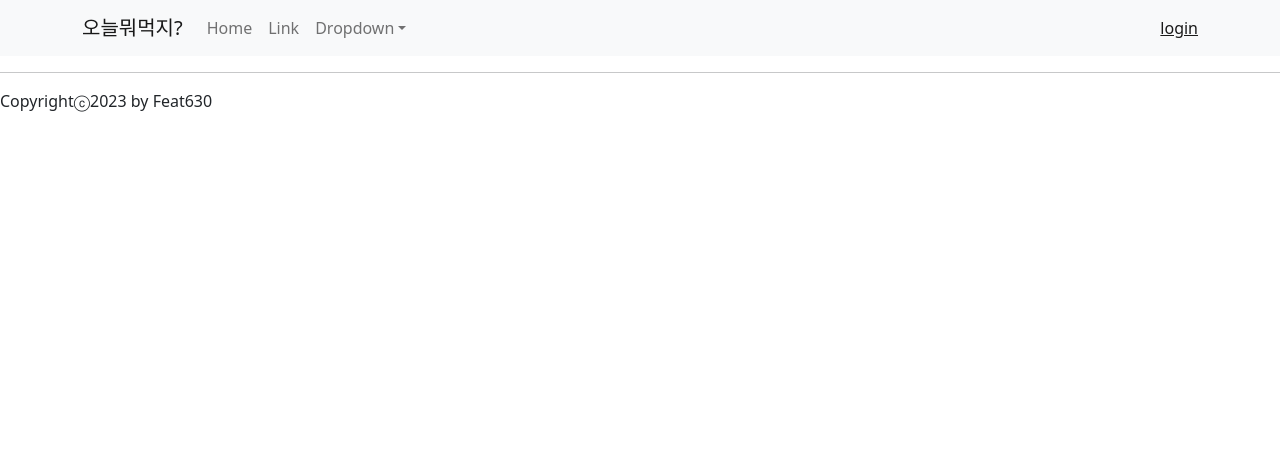
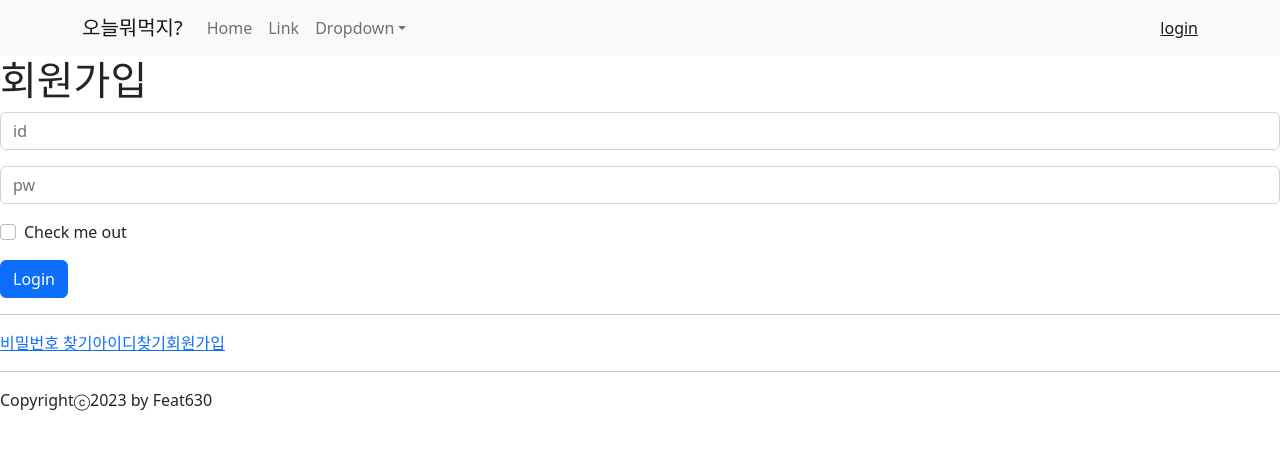
Before and after one commit to feat630/aws-test, a React app in the folder my-app/: page /signin in a window 1280 px wide. Shown: the top 450 px of the page. Built offline with nearby package versions, Linux system fonts and the light colour scheme.

Commit message:
라우터 수정

```diff
--- a/my-app/src/App.js
+++ b/my-app/src/App.js
@@ -5,6 +5,7 @@ import 'bootstrap/dist/css/bootstrap.css';
 import Main from "./component/Main";
 import Random from "./component/Random";
 import Login from './component/Login';
+import SignIn from './component/SignIn';
 
 import TopMenu from "./component/TopMenu";
 import Footer from './component/Footer';
@@ -21,6 +22,7 @@ class App extends Component {
             <Route path="/" element={<Main />}></Route>
             <Route path="/Random" element={<Random />}></Route>
             <Route path="/login" element={<Login />}></Route>
+            <Route path="/signin" element={<SignIn />}></Route>
           </Routes>
         </BrowserRouter>
         <Footer/>
--- /dev/null
+++ b/my-app/src/component/SignIn.jsx
@@ -0,0 +1,88 @@
+import React, { useState } from "react";
+import { useNavigate  } from "react-router-dom";
+import axios from "axios";
+
+import Button from 'react-bootstrap/Button';
+import Form from 'react-bootstrap/Form';
+
+function SignIn() {
+  let navigate = useNavigate();
+
+  const [id, setId] = useState();
+  const [pw, setPw] = useState();
+  const [nickname, setNickname] = useState();
+
+  const test = () => {
+    console.log("a")
+  }
+
+  const getValue = (e) => {
+		const { name, value } = e.target;
+    	if(name === 'id') {
+			setId(value);
+      console.log(value)
+		} else if(name === 'Nickname') {
+
+    } else {
+			setPw(value);
+      console.log(value)
+		}
+	}
+
+  const dataCheck = async() => {
+    const response = await axios.post('/login',{
+    data: {
+      id,
+      pw
+    }
+  }, { withCredentials: true });
+      console.log(response.data[0])
+      if(response.data[0]==null) {
+          alert("아이디, 비밀번호가 틀렸습니다");
+          console.log("실패")
+          // navigate("/");
+      } else {
+          console.log("성공")
+          // window.location.href = 'http://localhost:3000/main';
+      }
+  }
+
+
+  return (
+    <>
+    <h1>회원가입</h1>
+    <Form>
+      <Form.Group className="mb-3" controlId="formBasicEmail">
+        <Form.Control
+                    className="id-input"
+                    type='text'
+                    placeholder='id'
+                    value={id}
+                    onChange={getValue}
+                    name='id' />
+      </Form.Group>
+      <Form.Group className="mb-3" controlId="formBasicPassword">
+        <Form.Control className="pw-input"
+                    type='password'
+                    placeholder='pw'
+                    value={pw}
+                    onChange={getValue}
+                    name='pw' />
+      </Form.Group>
+
+      <Form.Group className="mb-3" controlId="formBasicCheckbox">
+        <Form.Check type="checkbox" label="Check me out" />
+      </Form.Group>
+      <Button variant="primary" onClick={() => {dataCheck()}}>
+        Login
+      </Button>
+      <hr/>
+      <a href="login">비밀번호 찾기</a>
+      <a href="login">아이디찾기</a>
+      <a href="login">회원가입</a>
+    </Form>
+    </>
+  );
+}
+
+export default SignIn;
--- a/package.json
+++ b/package.json
@@ -4,6 +4,7 @@
     "express": "^4.18.2",
     "express-session": "^1.17.3",
     "mariadb": "latest",
+    "memorystore": "^1.6.7",
     "mysql": "^2.18.1"
   }
 }
```
Also changed, not shown: 2 other files (tests, documents, lock files or other folders).
